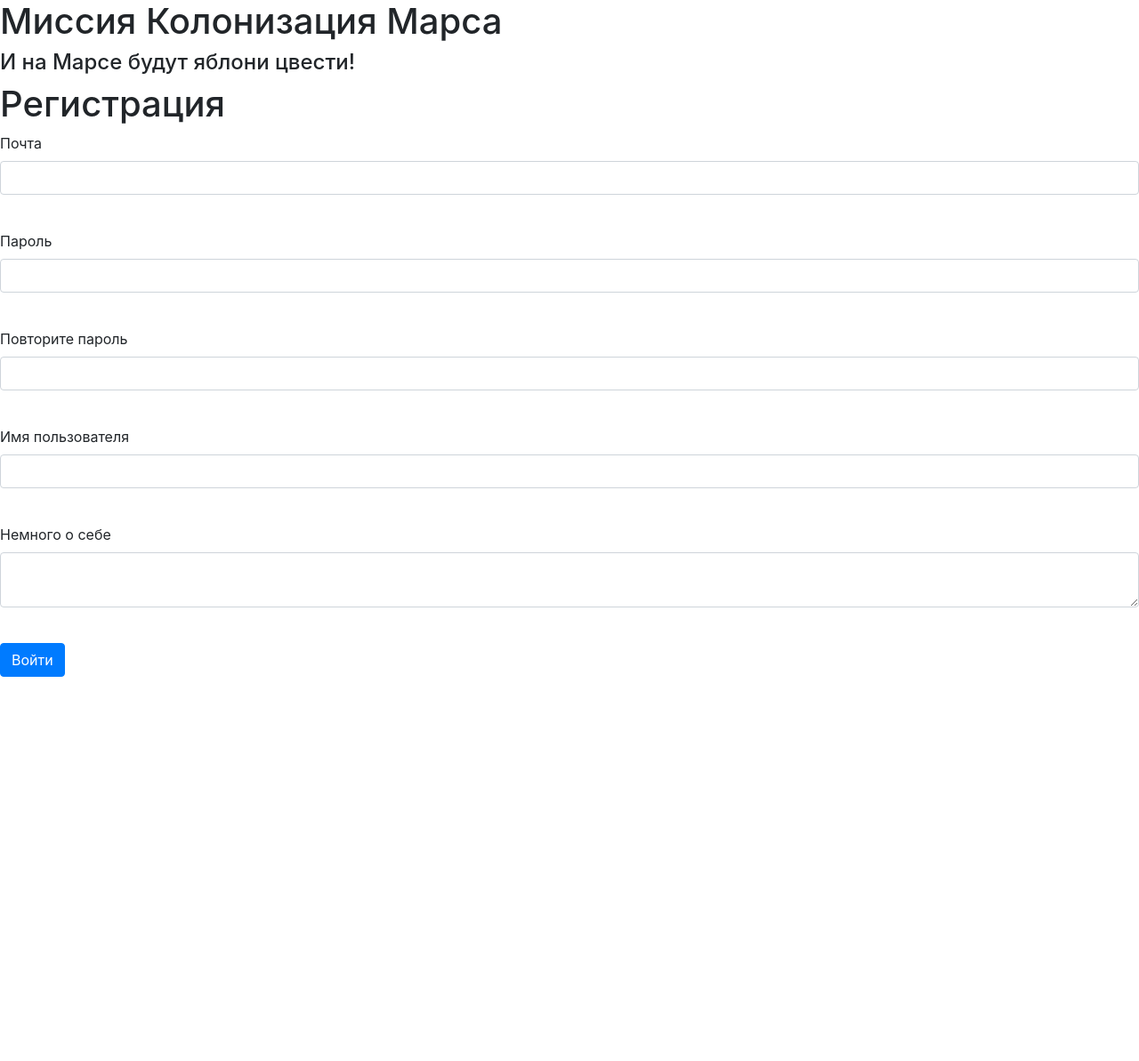
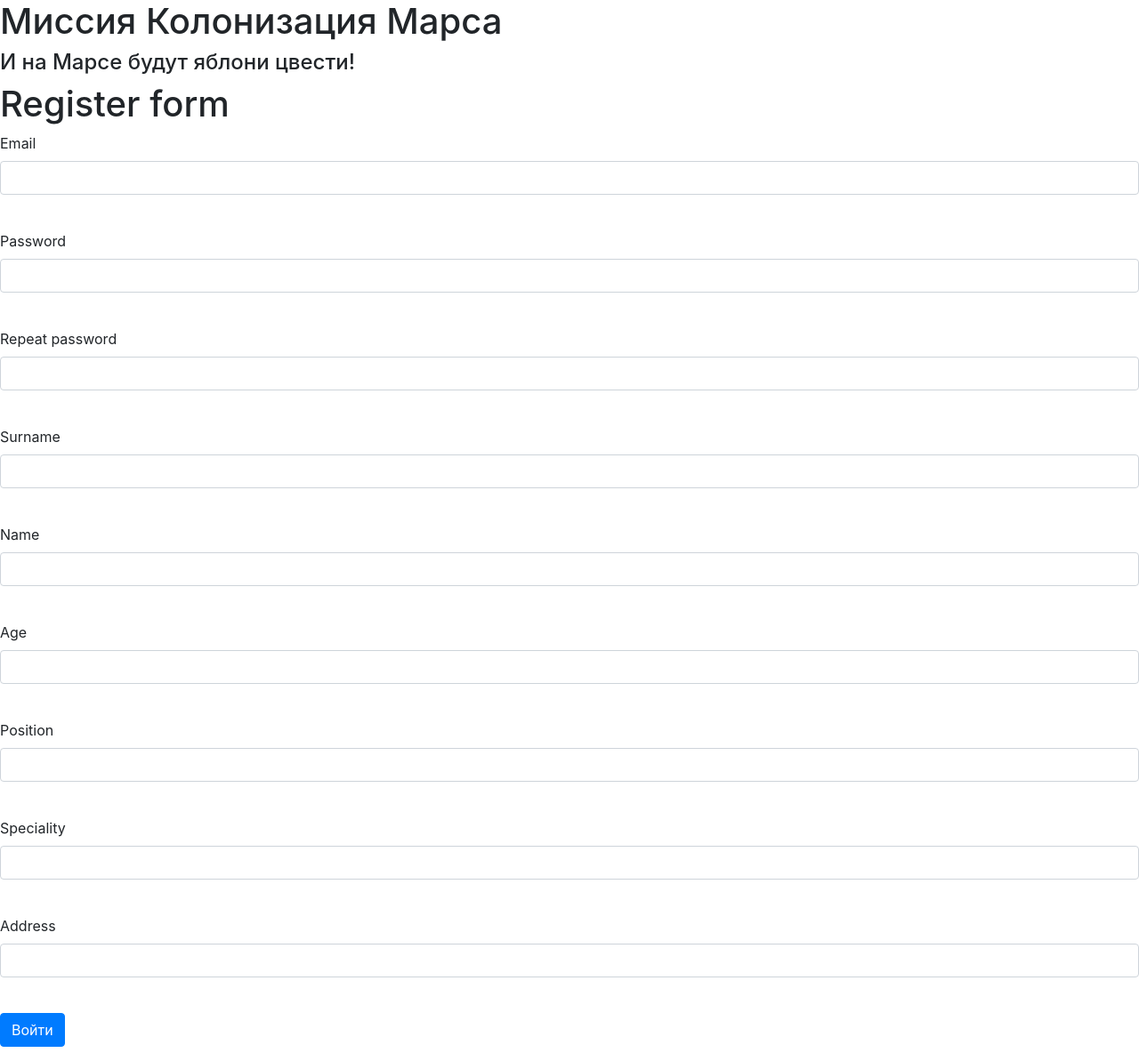
Before and after one commit to Khokholeva/web, a Flask app: page /register in a window 1280 px wide. Shown: the whole page at 89% size. Before the commit the page ends 761 px from the top, so only its background shows below. Run offline with Flask 2, Linux system fonts and the light colour scheme; some libraries are stand-ins or nearby versions.

Commit message:
register

```diff
--- a/main.py
+++ b/main.py
@@ -13,11 +13,15 @@ app.config['SECRET_KEY'] = 'yandexlyceum_secret_key'
 
 
 class RegisterForm(FlaskForm):
-    email = EmailField('Почта', validators=[DataRequired()])
-    password = PasswordField('Пароль', validators=[DataRequired()])
-    password_again = PasswordField('Повторите пароль', validators=[DataRequired()])
-    name = StringField('Имя пользователя', validators=[DataRequired()])
-    about = TextAreaField("Немного о себе")
+    email = EmailField('Email', validators=[DataRequired()])
+    password = PasswordField('Password', validators=[DataRequired()])
+    password_again = PasswordField('Repeat password', validators=[DataRequired()])
+    surname = StringField('Surname', validators=[DataRequired()])
+    name = StringField('Name', validators=[DataRequired()])
+    age = StringField("Age")
+    position = StringField("Position")
+    speciality = StringField("Speciality")
+    address = StringField("Address")
     submit = SubmitField('Войти')
 
 
@@ -49,9 +53,14 @@ def reqister():
                                    form=form,
                                    message="Такой пользователь уже есть")
         user = User(
+            email=form.email.data,
+            hashed_password=hash(form.password.data),
             name=form.name.data,
-            email=form.email.data,
-            about=form.about.data
+            surname=form.surname.data,
+            age=int(form.age.data),
+            position=form.position.data,
+            speciality=form.speciality.data,
+            address=form.address.data
         )
         user.set_password(form.password.data)
         session.add(user)
@@ -60,5 +69,10 @@ def reqister():
     return render_template('register.html', title='Регистрация', form=form)
 
 
+@app.route('/login')
+def login():
+    return "colonist registered"
+
+
 if __name__ == '__main__':
     main()
--- a/templates/register.html
+++ b/templates/register.html
@@ -1,7 +1,7 @@
 {% extends "base.html" %}
 
 {% block content %}
-<h1>Регистрация</h1>
+<h1>Register form</h1>
 <form action="" method="post">
     {{ form.hidden_tag() }}
     {{ form.csrf_token }}
@@ -33,6 +33,15 @@
         {% endfor %}
     </p>
     <p>
+        {{ form.surname.label }}<br>
+        {{ form.surname(class="form-control") }}<br>
+        {% for error in form.surname.errors %}
+            <p class="alert alert-danger" role="alert">
+                {{ error }}
+            </p>
+        {% endfor %}
+    </p>
+    <p>
         {{ form.name.label }}<br>
         {{ form.name(class="form-control") }}<br>
         {% for error in form.name.errors %}
@@ -42,9 +51,36 @@
         {% endfor %}
     </p>
     <p>
-        {{ form.about.label }}<br>
-        {{ form.about(class="form-control") }}<br>
-        {% for error in form.about.errors %}
+        {{ form.age.label }}<br>
+        {{ form.age(class="form-control") }}<br>
+        {% for error in form.age.errors %}
+            <p class="alert alert-danger" role="alert">
+                {{ error }}
+            </p>
+        {% endfor %}
+    </p>
+    <p>
+        {{ form.position.label }}<br>
+        {{ form.position(class="form-control") }}<br>
+        {% for error in form.position.errors %}
+            <p class="alert alert-danger" role="alert">
+                {{ error }}
+            </p>
+        {% endfor %}
+    </p>
+    <p>
+        {{ form.speciality.label }}<br>
+        {{ form.speciality(class="form-control") }}<br>
+        {% for error in form.speciality.errors %}
+            <p class="alert alert-danger" role="alert">
+                {{ error }}
+            </p>
+        {% endfor %}
+    </p>
+    <p>
+        {{ form.address.label }}<br>
+        {{ form.address(class="form-control") }}<br>
+        {% for error in form.address.errors %}
             <p class="alert alert-danger" role="alert">
                 {{ error }}
             </p>
```
Also changed, not shown: db/Mars.sqlite, 1 other file.
